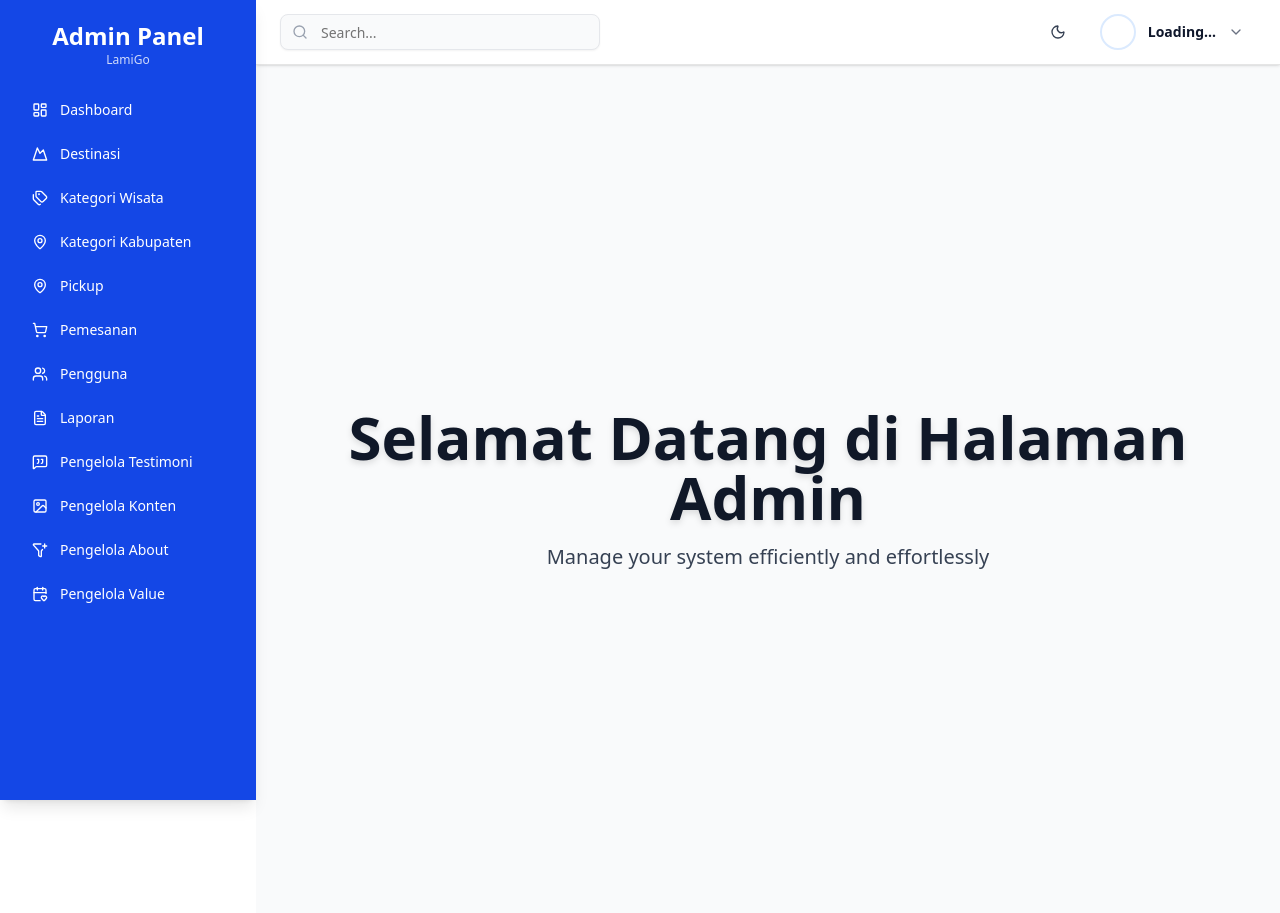
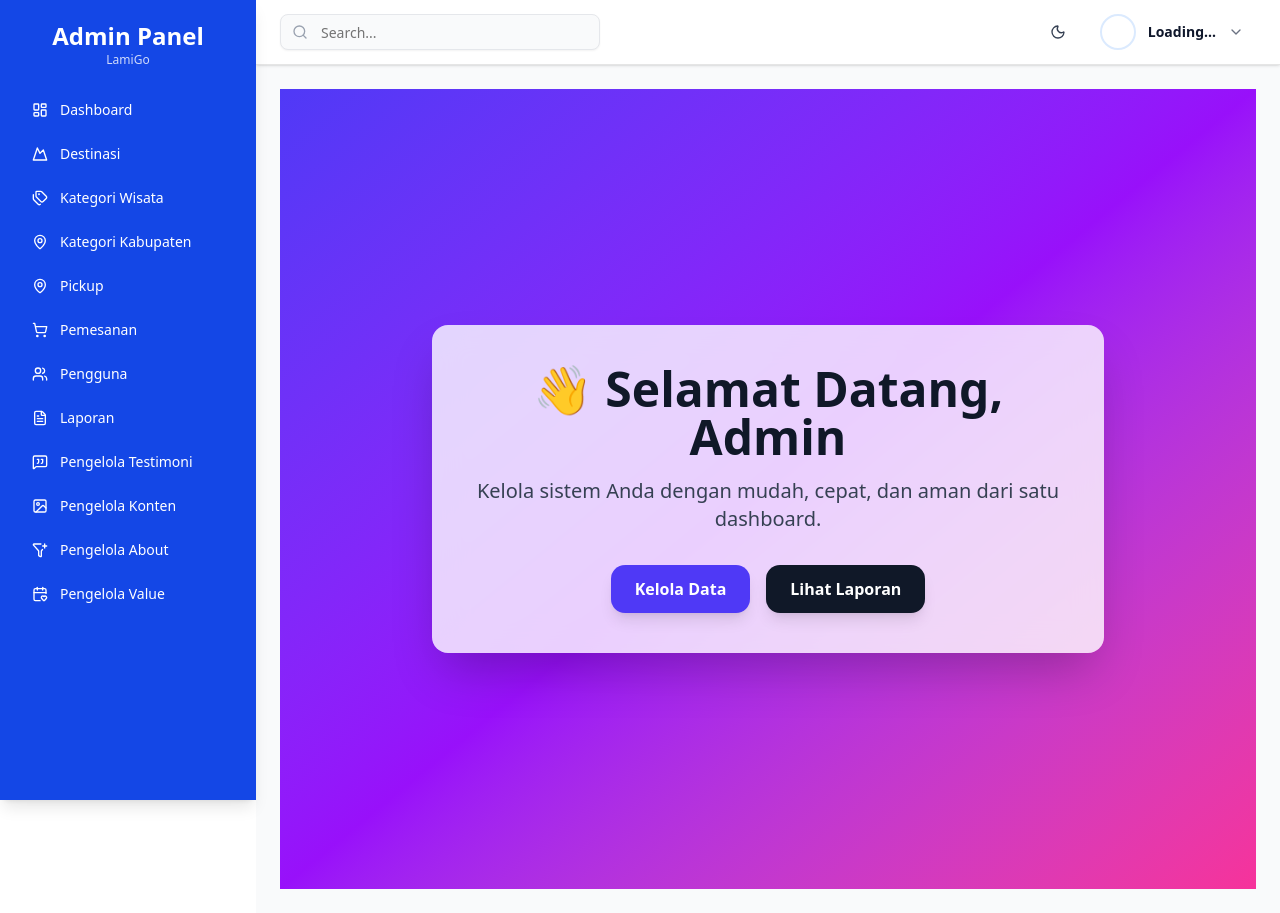
Before and after one commit to megustaSzy/project-web-mobile-api, a Next.js app in the folder web/: page /admin in a window 1280 px wide. Built offline with nearby package versions, Linux system fonts and the light colour scheme.

Commit message:
feat: update admin page

```diff
--- a/web/src/app/admin/page.tsx
+++ b/web/src/app/admin/page.tsx
@@ -2,13 +2,25 @@
 
 export default function AdminDashboard() {
   return (
-    <div className="flex flex-col items-center justify-center h-screen via-gray-200 to-gray-100">
-      <h1 className="text-5xl sm:text-6xl font-extrabold text-gray-900 text-center drop-shadow-md">
-        Selamat Datang di Halaman Admin
-      </h1>
-      <p className="mt-4 text-lg sm:text-xl text-gray-700 text-center">
-        Manage your system efficiently and effortlessly
-      </p>
+    <div className="min-h-screen flex items-center justify-center bg-gradient-to-br from-indigo-600 via-purple-600 to-pink-500 px-4">
+      <div className="bg-white/80 backdrop-blur-lg shadow-2xl rounded-2xl p-10 max-w-2xl w-full text-center animate-fade-in">
+        <h1 className="text-4xl sm:text-5xl font-extrabold text-gray-900 mb-4">
+          👋 Selamat Datang, Admin
+        </h1>
+
+        <p className="text-gray-700 text-lg sm:text-xl mb-8">
+          Kelola sistem Anda dengan mudah, cepat, dan aman dari satu dashboard.
+        </p>
+
+        <div className="flex flex-col sm:flex-row gap-4 justify-center">
+          <button className="px-6 py-3 rounded-xl bg-indigo-600 text-white font-semibold shadow-lg hover:bg-indigo-700 transition">
+            Kelola Data
+          </button>
+          <button className="px-6 py-3 rounded-xl bg-gray-900 text-white font-semibold shadow-lg hover:bg-gray-800 transition">
+            Lihat Laporan
+          </button>
+        </div>
+      </div>
     </div>
   );
 }
```
